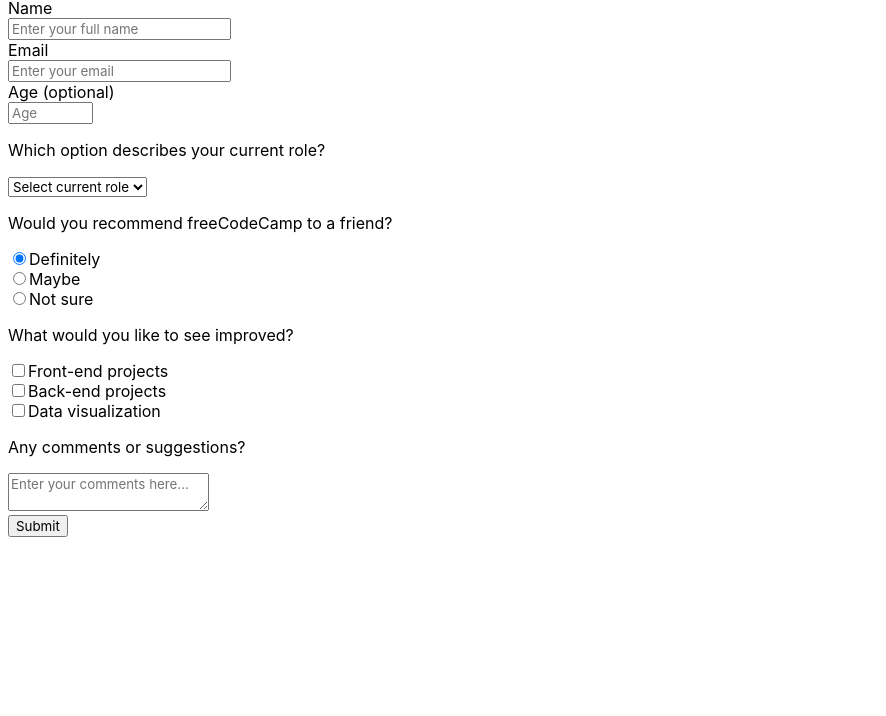
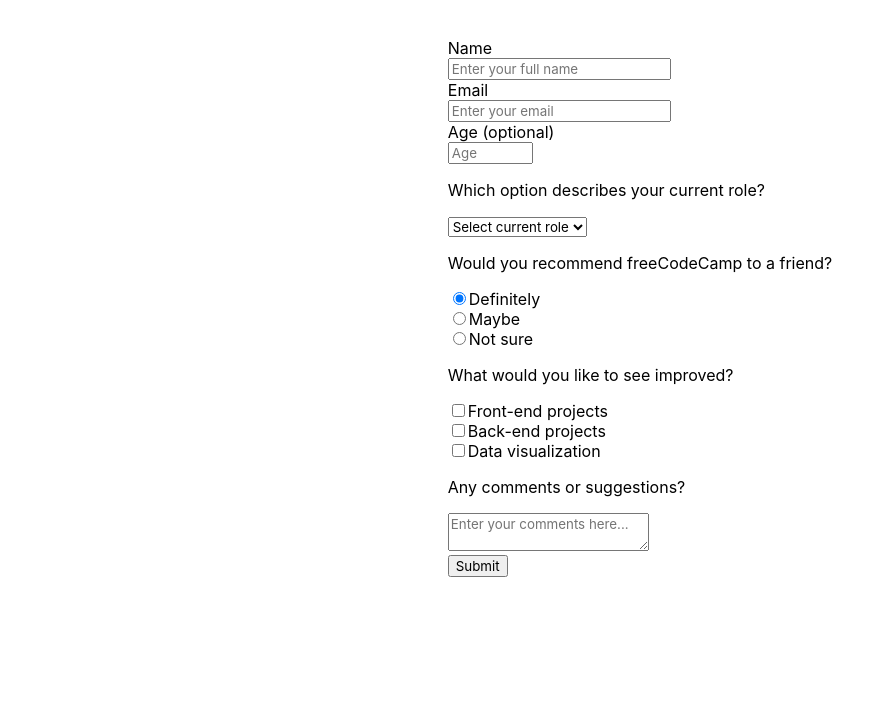
Before and after one commit to javrr-ui/surveyForm, a plain HTML site: page index.html in a window 1280 px wide. Shown: the part 84-800 px from the top of the page, without its empty margins (0-886 px from the left). Drawn offline with Linux system fonts and the light colour scheme.

Commit message:
Make #survey a grid

```diff
--- a/style.css
+++ b/style.css
@@ -1,3 +1,9 @@
 * {
     font-family: -apple-system, BlinkMacSystemFont, 'Segoe UI', Roboto, Oxygen, Ubuntu, Cantarell, 'Open Sans', 'Helvetica Neue', sans-serif;
 }
+
+
+#survey {
+    display: grid;
+    justify-items: center;
+}
```
